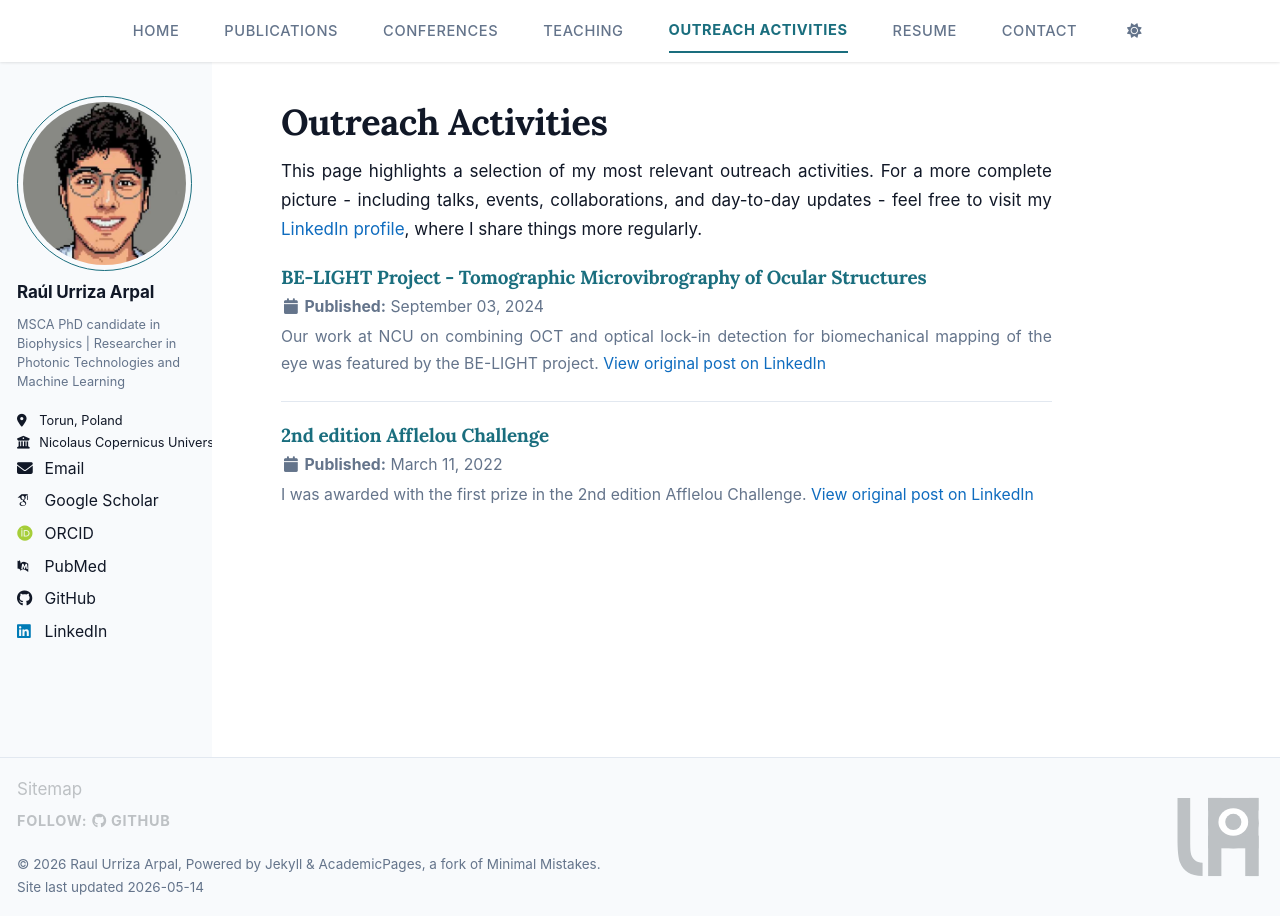
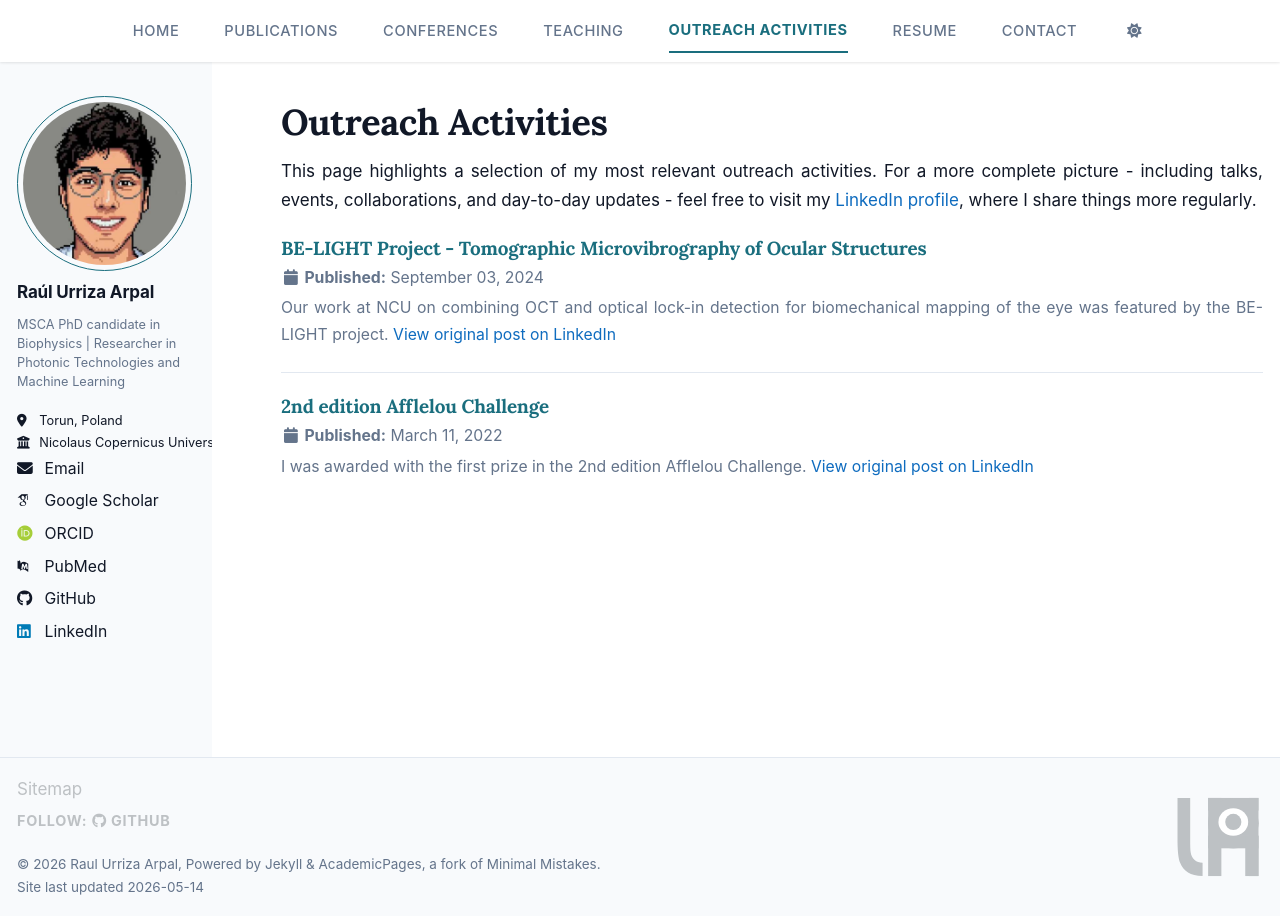
Before and after one commit to RaulUrriza/raulurriza.github.io, a Jekyll site: the page built from _pages/outreach.html, in a window 1280 px wide. Built offline with Jekyll 4.4.1, drawn with Linux system fonts in a browser that asks for light colours; some web fonts are replaced; a script bundle is joined from its source files by our own code; library files that are not in the unit come from our copies.

Commit message:
text right aligment correction

```diff
--- a/assets/css/style.scss
+++ b/assets/css/style.scss
@@ -169,19 +169,10 @@ html, body {
   margin-top: 2.5em;
 }
 
-/* Unified content width across all page types —
-   .archive lacks the suffix(2 of 12) that .page applies,
-   so we add the same padding-right to match. */
 .page__content,
 .archive,
 .archive .page__content {
   max-width: none;
-}
-
-@media (min-width: 57.8125em) {
-  .archive {
-    padding-right: 16.9491525424%;
-  }
 }
 
 /* Justified body text */
```
Also changed, not shown: .devcontainer/devcontainer.json.
